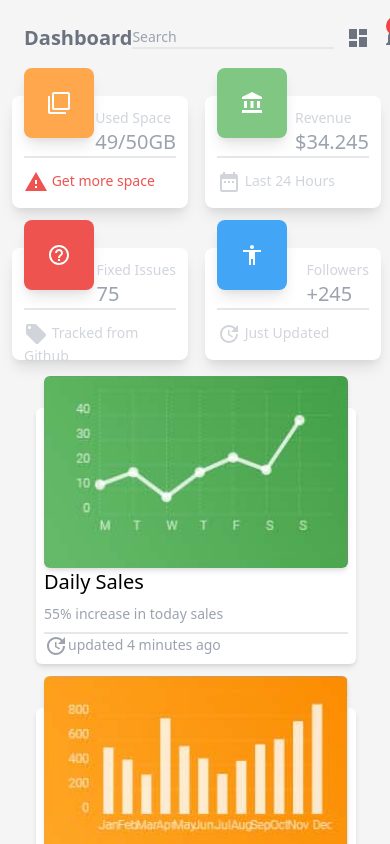
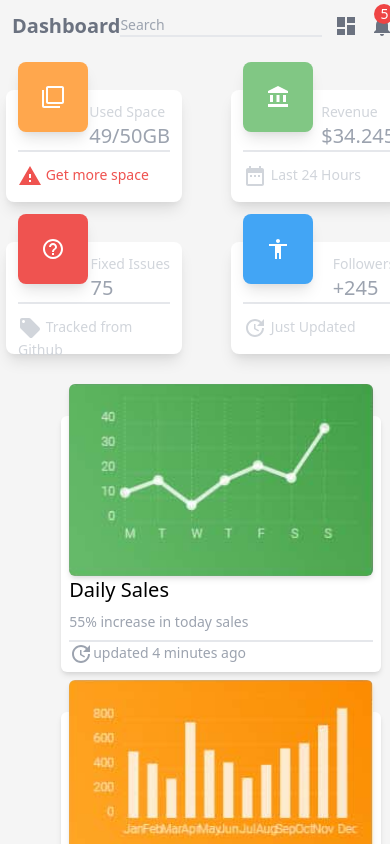
Before and after one commit to JestorNogueiro/SSI-FrontEnd_Developer--Test, a React (Create React App) app: page / in a window 390 px wide. Shown: the top 844 px of the page. Built offline with nearby package versions, Linux system fonts and the light colour scheme.

Commit message:
addusted css for responsive ui

```diff
--- a/src/components/Dashboard/data/Details.js
+++ b/src/components/Dashboard/data/Details.js
@@ -12,7 +12,7 @@ import AccountBalanceIcon from "@material-ui/icons/AccountBalance";
 
 const Details = () => {
   return (
-    <section className="grid grid-cols-2 gap-5 md:flex justify-evenly mt-5  md:h-44 max-h-96 mb-5 w-full">
+    <section className="grid grid-cols-2 gap-5 md:flex justify-evenly mt-5 md:h-44 max-h-96 mb-5 p-1.5 ">
       <Card
         title="Used Space"
         subTitle="49/50GB"
--- a/src/components/Dashboard/graph/GraphDetail.js
+++ b/src/components/Dashboard/graph/GraphDetail.js
@@ -3,7 +3,7 @@ import React from "react";
 
 const GraphDetail = ({ title, subTitle, updateTime, img }) => {
   return (
-    <div className="bg-white h-64 w-80 sm:h-52 sm:w-64 md:h-64 md:w-80 m-3 p-2 rounded-md shadow-md transform hover:scale-105 duration-500 cursor-pointer">
+    <div className="bg-white h-64 w-80 sm:h-52 sm:w-64 md:h-64 md:w-80 md:m-3 p-2 rounded-md shadow-md transform hover:scale-105 duration-500 cursor-pointer mx-auto mt-5 ">
       <img
         src={img}
         alt="graph"
--- a/src/components/Dashboard/index.js
+++ b/src/components/Dashboard/index.js
@@ -6,7 +6,7 @@ import Header from "./Header";
 
 const Dashboard = () => {
   return (
-    <div className="flex flex-col h-full w-full justify-center md:justify-evenly space-y-3 p-3  ">
+    <div className="flex flex-1 flex-col justify-center md:justify-evenly space-y-3   ">
       <Header />
       <Details />
       <div className="mt-4 ">
--- a/src/components/Sidebar/SidebarRow.js
+++ b/src/components/Sidebar/SidebarRow.js
@@ -1,11 +1,10 @@
-import React, { useEffect, useState } from "react";
-import { useLocation } from "react-router-dom";
+import React from "react";
 const SidebarRow = ({ title, Icon }) => {
   return (
-    <div className="flex p-3 cursor-pointer bg-transparent hover:bg-blue-500 rounded-md transform scale-95 text-white focus:bg-blue-400  ">
+    <button className="flex p-3 cursor-pointer bg-transparent hover:bg-blue-500 rounded-md transform scale-95 text-white focus:bg-blue-400 w-full ">
       {Icon && <Icon />}
-      <p className="ml-3 font-bold ">{title}</p>
-    </div>
+      <span className="ml-3 font-bold ">{title}</span>
+    </button>
   );
 };
 
```
